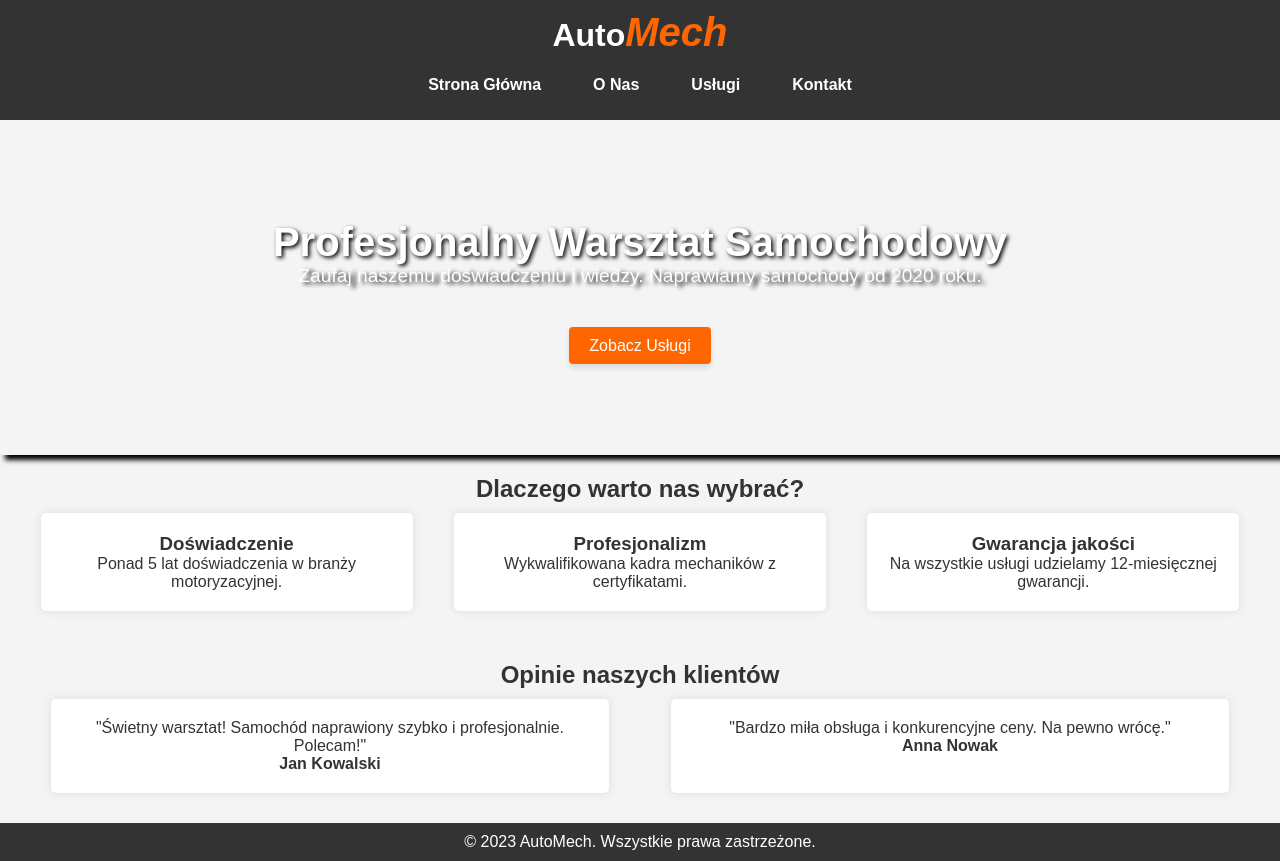
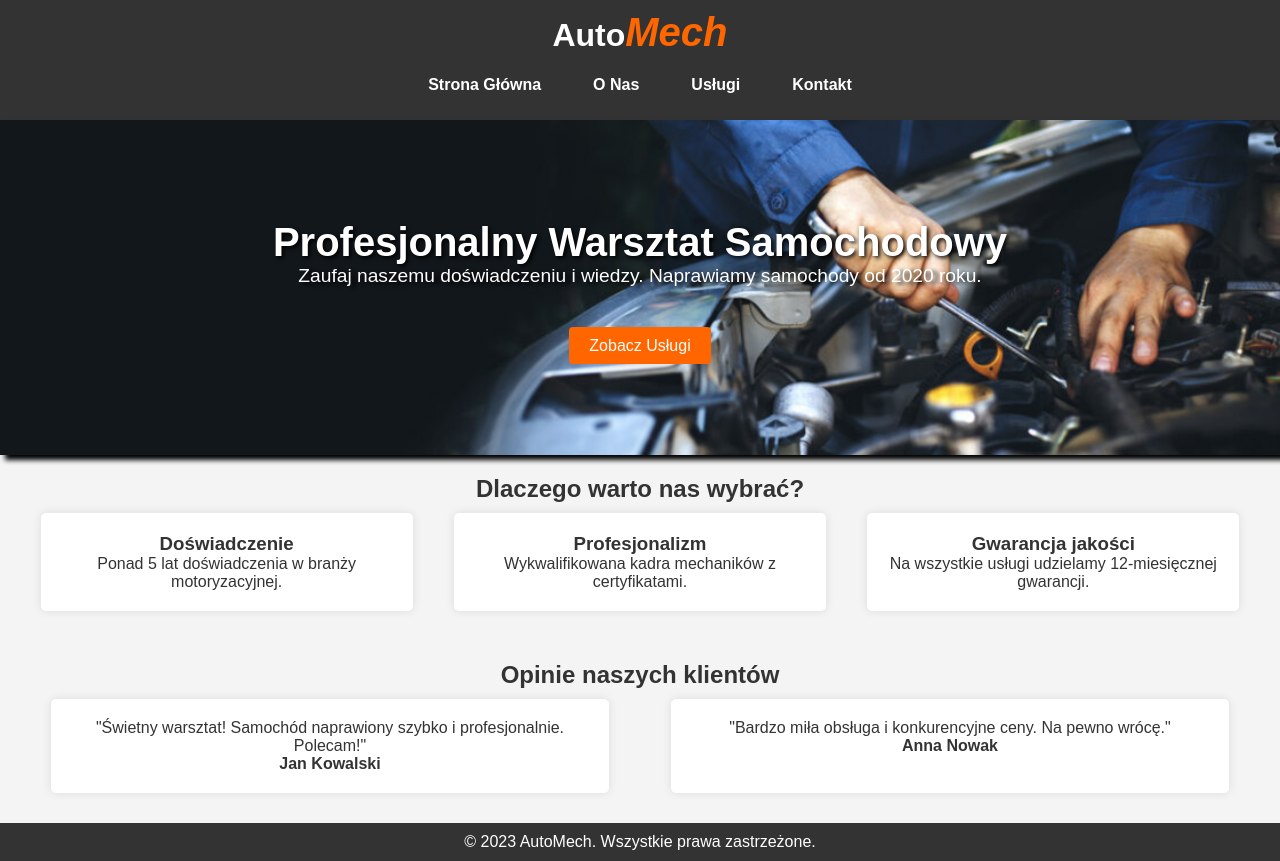
Before and after one commit to Sterek23/Optymalizacja_stron, a plain HTML site: page index.html in a window 1280 px wide. Drawn offline with Linux system fonts and the light colour scheme.

Commit message:
Update index.html

```diff
--- a/index.html
+++ b/index.html
@@ -25,7 +25,7 @@
             </ul>
         </nav>
     </header>
-    <section class="hero" style="background-image: url('./img/baner.png')">
+    <section class="hero" style="background-image: url('./img/baner.jpg')">
         <h2>Profesjonalny Warsztat Samochodowy</h2>
         <p>Zaufaj naszemu doświadczeniu i wiedzy. Naprawiamy samochody od 2020 roku.</p>
         <a href="services.html" class="btn">Zobacz Usługi</a>
```
